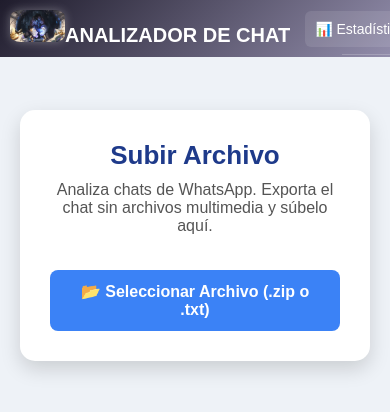
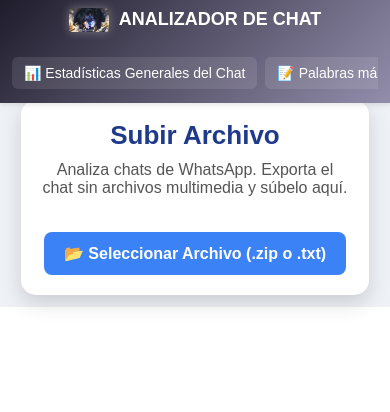
Before and after one commit to DarkFero23/Analyzer_chat, a React (Vite) app: page / in a window 390 px wide. Shown: the top 412 px of the page. Built offline with nearby package versions, Linux system fonts and the light colour scheme.

Commit message:
probando V1 size cel MES

```diff
--- a/src/App.jsx
+++ b/src/App.jsx
@@ -22,9 +22,9 @@ import HorasMensajesChart from "./components/HorasMensajesChart";
 import WordCountByUser from "./components/WordCountByUser"; // ajusta el path si está en otra carpeta
 import AutorReanudaChart from "./components/AutorReanudaChart"; // o ajusta la ruta si está en otra carpeta
 
-//const API_URL = "http://localhost:5000";
+const API_URL = "http://localhost:5000";
 //RENDER
-const API_URL = "https://analyzer-chat-back.onrender.com";
+//const API_URL = "https://analyzer-chat-back.onrender.com";
 //
 const MySwal = withReactContent(Swal);
 
@@ -94,7 +94,6 @@ const [mostrarSelectorNube, setMostrarSelectorNube] = useState(false);
       if (data.archivo_chat_id) {
         setarchivoChatId(data.archivo_chat_id);
         console.log("📦 ID recibido:", data.archivo_chat_id);
-
       }
 
       Swal.fire(
@@ -439,7 +438,11 @@ const [mostrarSelectorNube, setMostrarSelectorNube] = useState(false);
       return;
     }
     if (!archivoChatId) {
-      Swal.fire("Falta el archivoChatId. Sube un archivo primero.", "", "warning");
+      Swal.fire(
+        "Falta el archivoChatId. Sube un archivo primero.",
+        "",
+        "warning"
+      );
       return null;
     }
 
@@ -518,7 +521,6 @@ const [mostrarSelectorNube, setMostrarSelectorNube] = useState(false);
     setContent(data); // Guarda la data obtenida
   };
 
-
   const fetchWordCloud = async (fechaSeleccionada) => {
     if (!fechaSeleccionada) {
       Swal.fire("Selecciona una fecha primero.", "", "warning");
@@ -559,7 +561,6 @@ const [mostrarSelectorNube, setMostrarSelectorNube] = useState(false);
 
       setWordCloudData(wordArray);
       return wordArray; // ⬅️ AGREGA ESTO
-
     } catch (error) {
       console.error("❌ Error:", error);
       Swal.fire(error.message, "", "error");
@@ -567,8 +568,6 @@ const [mostrarSelectorNube, setMostrarSelectorNube] = useState(false);
       setFetchingData(false);
     }
   };
-
-
 
   const fetchConteoPalabra = async () => {
     if (!archivoChatId) {
@@ -623,10 +622,12 @@ const [mostrarSelectorNube, setMostrarSelectorNube] = useState(false);
     <div className="dashboard">
       {/* Sidebar */}
       <div className="sidebar">
-        <div className="logo-container">
+        {/* —————— HEADER (logo + título) —————— */}
+        <div className="sidebar-header">
           <img src="/Sylas_0.jpg" alt="Logo" className="logo" />
           <span className="logo-text">Analizador de Chat</span>
         </div>
+        <div className="sidebar-buttons">
           <button
             onClick={() =>
               fetchData(fetchStats, "📊 Estadísticas Generales del Chat")
@@ -648,17 +649,17 @@ const [mostrarSelectorNube, setMostrarSelectorNube] = useState(false);
             onClick={() =>
               fetchData(
                 fetchSentimentAnalysis,
-              "📈 Grafico de barras de sentimientos del chat"
+                "📈 Gráfico de barras de sentimientos del chat"
               )
             }
           >
-          📊 Grafico de barras de sentimientos del chat
+            📈 Gráfico de barras de sentimientos del chat
           </button>
           <button
             onClick={() =>
               fetchData(
                 fetchPlot,
-              "📊 Gráfico de barras del total de mensajes por dias "
+                "📊 Gráfico de barras del total de mensajes por dias"
               )
             }
           >
@@ -671,126 +672,93 @@ const [mostrarSelectorNube, setMostrarSelectorNube] = useState(false);
           </button>
           <button
             onClick={() =>
-            fetchData(
-              fetchPlotDates,
-              "📊 Grafico de barras de Dias de Mayor actividad del chat"
-            )
+              fetchData(fetchPlotDates, "📊 Gráfico de Días de Mayor Actividad")
             }
           >
-          📊 Grafico de barras de Dias de Mayor actividad del chat
+            📊 Gráfico de Días de Mayor Actividad
           </button>
           <button
             onClick={() =>
-            fetchData(
-              fetchPlotMensajesAno,
-              "📊 Grafico Mensajes por años del chat"
-            )
+              fetchData(fetchPlotMensajesAno, "📊 Gráfico de Mensajes por Año")
             }
           >
-          📊 Grafico Mensajes por años del chat
+            📊 Gráfico de Mensajes por Año
           </button>
           <button
             onClick={() =>
-            fetchData(fetchPlotMensajesMes, "📊 Gráfico de mensajes por mes")
+              fetchData(fetchPlotMensajesMes, "📊 Gráfico de Mensajes por Mes")
             }
           >
-          📊 Gráfico de mensajes por mes
+            📊 Gráfico de Mensajes por Mes
           </button>
           <button
             onClick={() =>
               fetchData(
                 fetchPlotTimeline,
-              "📈 Gráfico Lineal de mensajes por año "
+                "📈 Gráfico Lineal de Mensajes por Año"
               )
             }
           >
-          📈 Gráfico Lineal de mensajes por año
+            📈 Gráfico Lineal de Mensajes por Año
           </button>
           <button
             onClick={() =>
               fetchData(
                 fetchPlotMensajesPorDia,
-              "📈 Gráfico Lineal de mensajes por dia "
+                "📈 Gráfico Lineal de Mensajes por Día"
               )
             }
           >
-          📈 Gráfico Lineal de mensajes por dia
+            📈 Gráfico Lineal de Mensajes por Día
           </button>
-        {/* y
-        <button
-          onClick={() => fetchData(fetchWordCloud, "📅 Nube de Palabras")}
-        >
-          📅 Nube de Palabras
-        </button>
-        */}
           <button
             onClick={() =>
               fetchData(
                 fetchSentimentAvgGraph,
-              "📊 Grafico de sentimientos negativos y positivos por dia"
+                "📊 Sentimientos positivos y negativos por día"
               )
             }
           >
-          📊 Grafico de sentimientos negativos y positivos por dia
+            📊 Sentimientos positivos y negativos por día
           </button>
-
           <button
             onClick={() =>
               fetchData(
                 fetchGraficoEvolucionSentimientos,
-              "Gráfico de carga emocional de mensajes por dia"
+                "📅 Carga emocional por día"
               )
             }
           >
-          📅 Gráfico de carga emocional de mensajes por dia
+            📅 Carga emocional por día
+          </button>
+          <button
+            onClick={() =>
+              fetchData(fetchPlotHorasCompleto, "📊 Horas de más actividad")
+            }
+          >
+            📊 Horas de más actividad
+          </button>
+          <button
+            onClick={() =>
+              fetchData(fetchConteoToxicidad, "📅 Palabras Tóxicas por Usuario")
+            }
+          >
+            📅 Palabras Tóxicas por Usuario
+          </button>
+          <button onClick={() => setContent({ modo_conteo_palabra: true })}>
+            🔠 Buscar Palabra por Usuario
           </button>
           <button
             onClick={() =>
               fetchData(
-              fetchPlotHorasCompleto,
-              "📊 Gráfico de horas de mas actividad del chat"
+                () => fetchAutorReanudaMas(archivoChatId),
+                "🔁 Reanudación de Conversación"
               )
-          }
-        >
-          📊 Gráfico de horas de mas actividad del chat
-        </button>
-        <button
-          onClick={() =>
-            fetchData(fetchConteoToxicidad, "📅 Palabras Toxicas por Usuario")
-          }
-        >
-          📅 Palabras Toxicas por Usuario
-        </button>
-        { /* <button
-          onClick={() =>
-            fetchData(fetchWordCloud, "📅 Generar Nube de palabras del caht ")
-          }
-        >
-          📅 Nube de Palabras del chat
-        </button>
-        */}
-        <button
-        onClick={() =>
-          setContent({ modo_conteo_palabra: true }) // Esto activa el modo input
-        }
-      >
-        🔠 Buscar Palabra por Usuario
-      </button>
-
-      <button
-        onClick={() =>
-          fetchData(() => fetchAutorReanudaMas(archivoChatId), "🔁 Reanudación de Conversación")
             }
           >
             🔁 Reanudación de Conversación
           </button>
-
-      {/*  <button onClick={() => {
-  setContent({ tipo: "nube_palabras" });
-  setMostrarSelectorNube(true); // Activa el selector
-}}>
-  ☁️ Nube de Palabras
-</button>*/}
+        </div>
       </div>
 
       {/* Contenido Principal */}
@@ -860,7 +828,10 @@ const [mostrarSelectorNube, setMostrarSelectorNube] = useState(false);
                     />
                     <button
                       onClick={() => {
-        fetchData(() => fetchWordCloud(fechaSeleccionada), "☁️ Nube de Palabras");
+                        fetchData(
+                          () => fetchWordCloud(fechaSeleccionada),
+                          "☁️ Nube de Palabras"
+                        );
                         setMostrarSelectorNube(false);
                       }}
                     >
@@ -915,7 +886,6 @@ const [mostrarSelectorNube, setMostrarSelectorNube] = useState(false);
                   /> //fetchGraficoEvolucionSentimientos
                 ) : content.datos_horas ? (
                   <HorasMensajesChart datos_horas={content.datos_horas} />
-
                 ) : content.modo_conteo_palabra ? (
                   <WordCountByUser
                     archivoChatId={archivoChatId}
@@ -926,10 +896,11 @@ const [mostrarSelectorNube, setMostrarSelectorNube] = useState(false);
                       return response.data;
                     }}
                   />
-
                 ) : content.tipo === "reanuda" ? (
                   <AutorReanudaChart data={content} />
-                ) : content.tipo === "nube_palabras" && !mostrarSelectorNube && wordCloudData ? (
+                ) : content.tipo === "nube_palabras" &&
+                  !mostrarSelectorNube &&
+                  wordCloudData ? (
                   <WordCloudChart palabras={wordCloudData} />
                 ) : (
                   <pre>{JSON.stringify(content, null, 2)}</pre>
--- a/src/index.css
+++ b/src/index.css
@@ -31,7 +31,13 @@
   overflow-y: auto;
   scrollbar-width: thin;
 }
-
+/* ======= Sidebar Buttons Container (Escritorio) ======= */
+.sidebar-buttons {
+  display: flex;
+  flex-direction: column;
+  width: 100%;
+  gap: 15px;
+}
 /* Estilo del logo */
 .logo {
   width: 55px;
@@ -98,6 +104,62 @@
   color: white;
 }
 
+/* ======= Ajustes MÓVIL (<768px) ======= */
+@media (max-width: 768px) {
+  /* Evita scroll vertical en el sidebar */
+  .sidebar {
+    overflow-y: hidden;
+  }
+
+  /* Contenedor de botones en fila y scrolleable sólo horizontal */
+  .sidebar-buttons {
+    display: flex;
+    flex-direction: row; /* fila en móvil */
+    overflow-x: auto; /* scroll horizontal */
+    overflow-y: hidden; /* sin scroll vertical */
+    gap: 10px;
+    padding: 8px 0;
+    scroll-behavior: smooth;
+    white-space: nowrap;
+    position: relative;
+  }
+
+  /* Sombras laterales para indicar scroll */
+  .sidebar-buttons::before,
+  .sidebar-buttons::after {
+    content: "";
+    position: absolute;
+    top: 0;
+    width: 30px;
+    height: 100%;
+    pointer-events: none;
+    z-index: 2;
+  }
+
+  .sidebar-buttons::before {
+    left: 0;
+    background: linear-gradient(to right, rgba(0, 0, 0, 0.2), transparent);
+  }
+  .sidebar-buttons::after {
+    right: 0;
+    background: linear-gradient(to left, rgba(0, 0, 0, 0.2), transparent);
+  }
+
+  /* Oculta la scrollbar nativa */
+  .sidebar-buttons::-webkit-scrollbar {
+    display: none;
+  }
+  .sidebar-buttons {
+    -ms-overflow-style: none;
+    scrollbar-width: none;
+  }
+
+  /* Baja el contenido principal para que no lo tape el sidebar */
+  .main-content {
+    margin-top: 130px;
+    padding: 15px;
+  }
+}
 /* ======= Contenido Principal ======= */
 .main-content {
   flex-grow: 1;
@@ -107,7 +169,6 @@
   align-items: center;
 }
 
-/* ======= Sección de subida de archivos ======= */
 /* ======= Sección de subida de archivos ======= */
 .upload-section {
   background: #ffffff;
@@ -343,18 +404,20 @@
     width: 100%;
     height: auto;
     flex-direction: row;
-    padding: 10px;
+    padding: 10px 15px;
     overflow-x: auto;
     overflow-y: hidden;
     white-space: nowrap;
-    align-items: center;
-    justify-content: flex-start;
+    justify-content: space-around;
     position: fixed;
     top: 0;
     left: 0;
     z-index: 1000;
+    box-shadow: 0 2px 5px rgba(0, 0, 0, 0.1); /* sombra sutil */
   }
-
+  .main-content {
+    margin-top: 70px; /* para que no tape el sidebar */
+  }
   /* Contenedor con scroll */
   .sidebar-buttons {
     display: flex;
@@ -412,8 +475,13 @@
 /* ======= Ajuste del Contenido Principal ======= */
 @media (max-width: 768px) {
   .main-content {
-    margin-top: 90px; /* Más espacio para evitar choque con el sidebar */
+    width: 100%;
+    padding: 15px;
+  }
+
+  .upload-section {
     padding: 20px;
+    width: 95%;
   }
 }
 
@@ -468,3 +536,109 @@
     font-size: 0.9rem; /* Texto aún más pequeño */
   }
 }
+
+@media (max-width: 768px) {
+  .dashboard {
+    flex-direction: column;
+    height: auto;
+  }
+}
+
+/* ==================== */
+/*  A J U S T E  M Ó V I L  (<768px)  */
+/* ==================== */
+@media (max-width: 768px) {
+  /* sidebar como barra fija en top */
+  .sidebar {
+    position: fixed;
+    top: 0;
+    left: 0;
+    width: 100%;
+    background: linear-gradient(135deg, #1f1c2c, #928dab);
+    padding: 8px 12px;
+    display: flex;
+    flex-direction: column;
+    z-index: 1000;
+  }
+
+  /* HEADER: logo + título                                   */
+  .sidebar-header {
+    display: flex;
+    align-items: center;
+    gap: 10px;
+    flex-shrink: 0;
+    /* opcional: fondo semitransparente si quieres separarlo */
+    /* background: rgba(0,0,0,0.1); */
+    padding-bottom: 4px;
+  }
+
+  /* Imagen más compacta en móvil                            */
+  .sidebar-header .logo {
+    width: 40px;
+    height: auto;
+    border-radius: 10%;
+  }
+  .sidebar-header .logo-text {
+    font-size: 18px;
+    white-space: nowrap;
+  }
+
+  /* BOTONES en fila y scrollable sólo horizontal            */
+  .sidebar-buttons {
+    display: flex;
+    flex-direction: row; /* fila en móvil */
+    overflow-x: auto; /* scroll horizontal */
+    overflow-y: hidden; /* sin scroll vertical */
+    gap: 8px;
+    padding: 6px 0;
+    scroll-behavior: smooth;
+    white-space: nowrap;
+    position: relative;
+  }
+
+  /* Sombras sutiles a los lados indicando scroll            */
+  .sidebar-buttons::before,
+  .sidebar-buttons::after {
+    content: "";
+    position: absolute;
+    top: 0;
+    width: 24px;
+    height: 100%;
+    pointer-events: none;
+    z-index: 2;
+  }
+  .sidebar-buttons::before {
+    left: 0;
+    background: linear-gradient(to right, rgba(0, 0, 0, 0), transparent);
+  }
+  .sidebar-buttons::after {
+    right: 0;
+    background: linear-gradient(to left, rgba(0, 0, 0, 0), transparent);
+  }
+
+  /* Ocultar scroll nativo (opcionales)                       */
+  .sidebar-buttons::-webkit-scrollbar {
+    display: none;
+  }
+  .sidebar-buttons {
+    -ms-overflow-style: none;
+    scrollbar-width: none;
+  }
+
+  /* Empuja el contenido principal hacia abajo               */
+  .main-content {
+    margin-top: 88px; /* Ajusta según la altura total del sidebar en móvil */
+    padding: 12px;
+  }
+}
+@media (max-width: 768px) {
+  /* … tus otras reglas … */
+
+  /* 👉 Que los botones en móvil midan sólo lo necesario */
+  .sidebar-buttons button {
+    width: auto !important; /* Ancho automático, no 100% */
+    flex: 0 0 auto; /* No crezcan ni encogan */
+    padding: 8px 12px; /* Un poco menos de padding */
+    font-size: 14px; /* Tamaño cómodo en móvil */
+  }
+}
```
Also changed, not shown: src/components/MessagesByMonthChart.css (+48 -8 lines), src/components/MessagesByMonthChart.jsx (+16 -11 lines). Lines whose indentation alone changed are shown as unchanged.
